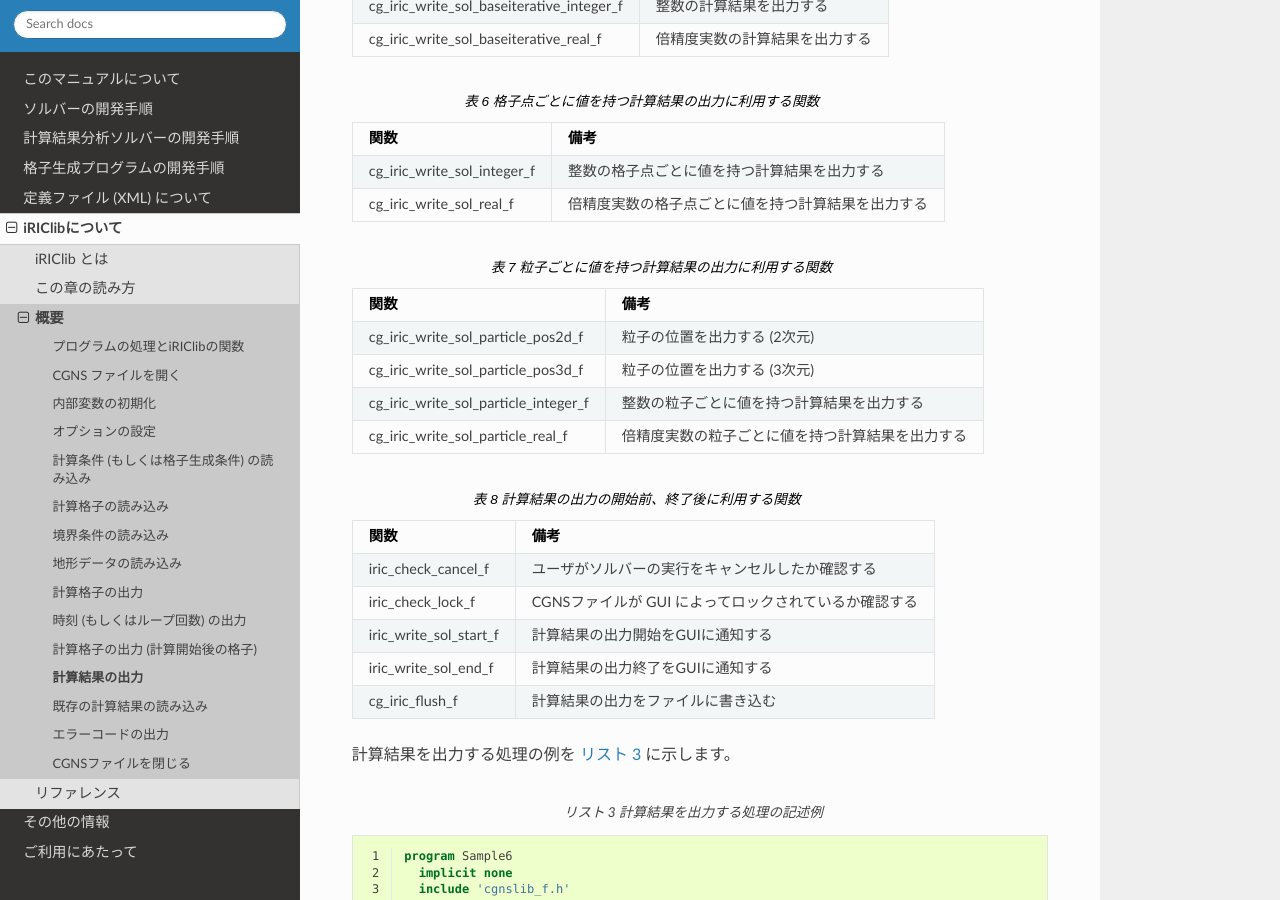
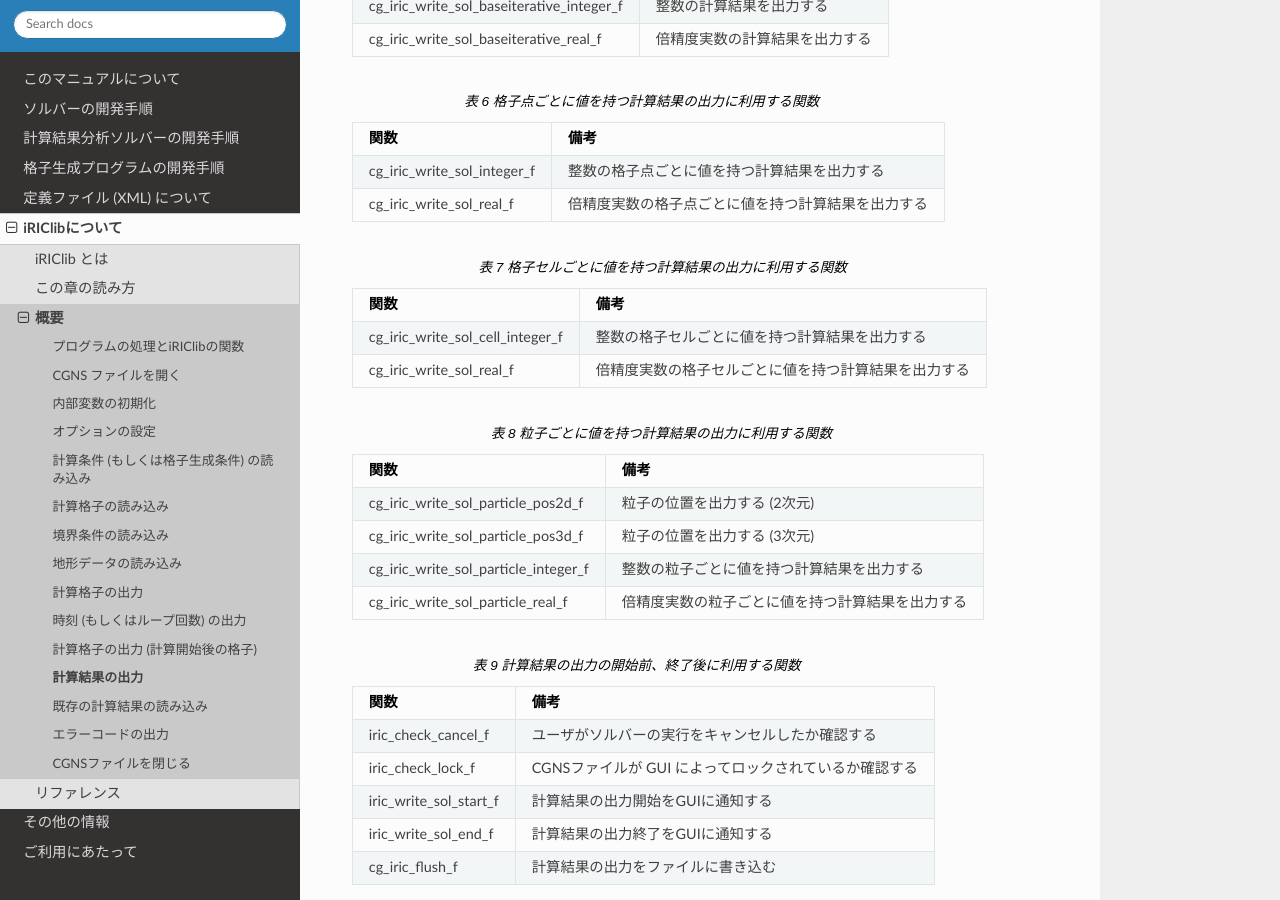
Before and after one commit to scharlton2/solver_dev_manual, a Sphinx documentation site: the page built from source/06/02/12_output_result.rst, in a window 1280 px wide and 900 px high, scrolled down 493 px. Built offline with Sphinx 7.4.7 and the Read the Docs theme 2.0.0, drawn with Linux system fonts in a browser that asks for light colours.

Commit message:
The following two functions added to manual. * cg_iric_write_sol_cell_integer_f * cg_iric_write_sol_cell_real_f

```diff
--- a/source/06/02/12_output_result.rst
+++ b/source/06/02/12_output_result.rst
@@ -32,6 +32,16 @@ iRIClib で出力できる計算結果は、大きく以下に分類されます
      - 整数の格子点ごとに値を持つ計算結果を出力する
    * - cg_iric_write_sol_real_f
      - 倍精度実数の格子点ごとに値を持つ計算結果を出力する
+
+.. list-table:: 格子セルごとに値を持つ計算結果の出力に利用する関数
+   :header-rows: 1
+
+   * - 関数
+     - 備考
+   * - cg_iric_write_sol_cell_integer_f
+     - 整数の格子セルごとに値を持つ計算結果を出力する
+   * - cg_iric_write_sol_real_f
+     - 倍精度実数の格子セルごとに値を持つ計算結果を出力する
 
 .. list-table:: 粒子ごとに値を持つ計算結果の出力に利用する関数
    :header-rows: 1
--- /dev/null
+++ b/source/06/03/cg_iric_write_sol_cell_integer_f_args.csv
@@ -0,0 +1,4 @@
+変数名,型,I/O,内容
+label,character(*),I,出力する値の名前
+val,"integer, dimension(:,:), allocatable",I,出力する値
+ier,integer,O,エラーコード。0なら成功
--- /dev/null
+++ b/source/06/03/cg_iric_write_sol_cell_real_f_args.csv
@@ -0,0 +1,4 @@
+変数名,型,I/O,内容
+label,character(*),I,出力する値の名前
+val,"double precision, dimension(:,:), allocatable",I,出力する値
+ier,integer,O,エラーコード。0なら成功
--- a/source/06/03_reference.rst
+++ b/source/06/03_reference.rst
@@ -97,6 +97,8 @@
    03/cg_iric_write_sol_baseiterative_real_f
    03/cg_iric_write_sol_integer_f
    03/cg_iric_write_sol_real_f
+   03/cg_iric_write_sol_cell_integer_f
+   03/cg_iric_write_sol_cell_real_f
    03/cg_iric_write_sol_particle_pos2d_f
    03/cg_iric_write_sol_particle_pos3d_f
    03/cg_iric_write_sol_particle_integer_f
```
Also changed, not shown: source/06/03/cg_iric_write_sol_cell_integer_f.rst (added, +17 -0 lines), source/06/03/cg_iric_write_sol_cell_real_f.rst (added, +17 -0 lines).
